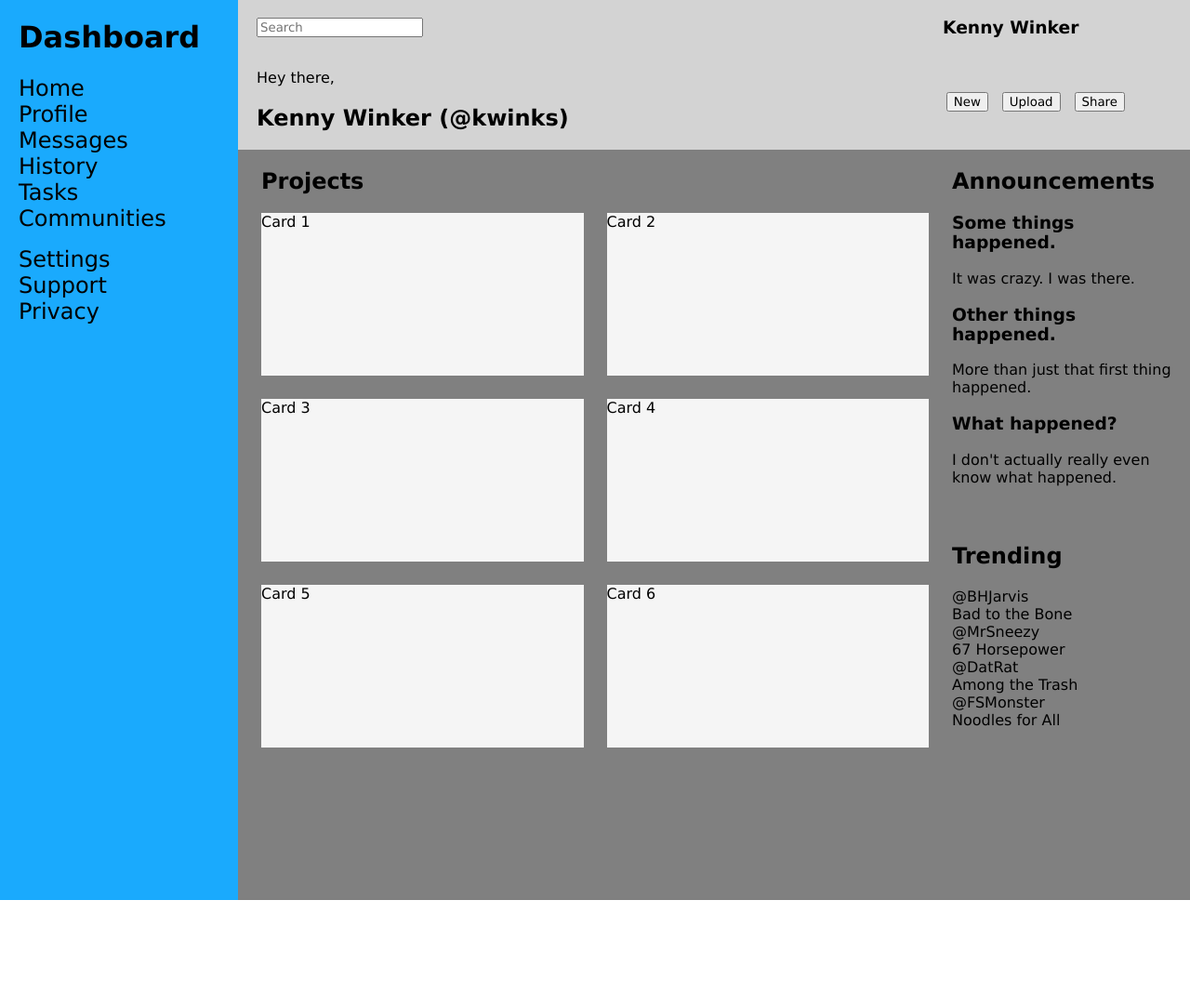
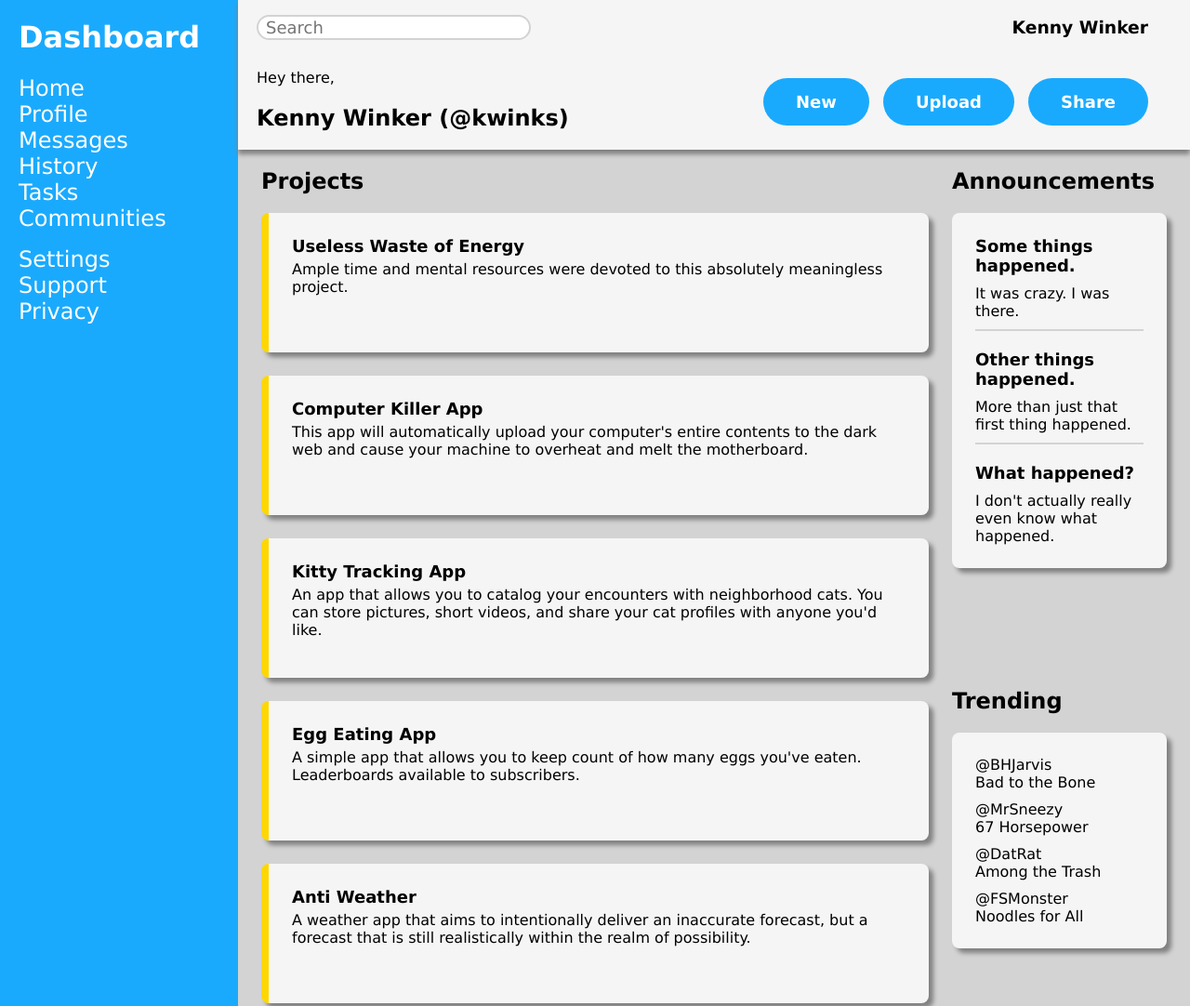
Before and after one commit to JoshMerhar/TOP-Admin-Dashboard, a plain HTML site: page index.html in a window 1280 px wide. Shown: the top 1082 px of the page at 93% size. Before the commit the page ends 968 px from the top, so only its background shows below. Drawn offline with Linux system fonts and the light colour scheme.

Commit message:
Add dummy content and much more extensive styling

```diff
--- a/index.html
+++ b/index.html
@@ -12,6 +12,7 @@
         <div class="header">
             <div class="header-row-one">
                 <div class="search">
+                    <div class="search-icon"></div>
                     <label for="search-bar"></label>
                     <input type="search" id="search-bar" name="search-bar" placeholder="Search">
                 </div>
@@ -78,12 +79,60 @@
             <div class="project-cards">
                 <h2>Projects</h2>
                 <div class="card-container">
-                    <div class="card">Card 1</div>
-                    <div class="card">Card 2</div>
-                    <div class="card">Card 3</div>
-                    <div class="card">Card 4</div>
-                    <div class="card">Card 5</div>
-                    <div class="card">Card 6</div>
+                    <div class="card">
+                        <div class="card-title">Useless Waste of Energy</div>
+                        <div class="card-content">Ample time and mental resources were devoted to this absolutely meaningless project.</div>
+                        <div class="card-icons">
+                            <div class="fav-icon"></div>
+                            <div class="view-icon"></div>
+                            <div class="fork-icon"></div>
+                        </div>
+                    </div>
+                    <div class="card">
+                        <div class="card-title">Computer Killer App</div>
+                        <div class="card-content">This app will automatically upload your computer's entire contents to the dark web and cause your machine to overheat and melt the motherboard.</div>
+                        <div class="card-icons">
+                            <div class="fav-icon"></div>
+                            <div class="view-icon"></div>
+                            <div class="fork-icon"></div>
+                        </div>
+                    </div>
+                    <div class="card">
+                        <div class="card-title">Kitty Tracking App</div>
+                        <div class="card-content">An app that allows you to catalog your encounters with neighborhood cats. You can store pictures, short videos, and share your cat profiles with anyone you'd like.</div>
+                        <div class="card-icons">
+                            <div class="fav-icon"></div>
+                            <div class="view-icon"></div>
+                            <div class="fork-icon"></div>
+                        </div>
+                    </div>
+                    <div class="card">
+                        <div class="card-title">Egg Eating App</div>
+                        <div class="card-content">A simple app that allows you to keep count of how many eggs you've eaten. Leaderboards available to subscribers.</div>
+                        <div class="card-icons">
+                            <div class="fav-icon"></div>
+                            <div class="view-icon"></div>
+                            <div class="fork-icon"></div>
+                        </div>
+                    </div>
+                    <div class="card">
+                        <div class="card-title">Anti Weather</div>
+                        <div class="card-content">A weather app that aims to intentionally deliver an inaccurate forecast, but a forecast that is still realistically within the realm of possibility.</div>
+                        <div class="card-icons">
+                            <div class="fav-icon"></div>
+                            <div class="view-icon"></div>
+                            <div class="fork-icon"></div>
+                        </div>
+                    </div>
+                    <div class="card">
+                        <div class="card-title">Blasphemy Anonymous</div>
+                        <div class="card-content">An app that helps connect blasphemous individuals with other blasphemous people who can talk about their blasphemous behavior in anonymity.</div>
+                        <div class="card-icons">
+                            <div class="fav-icon"></div>
+                            <div class="view-icon"></div>
+                            <div class="fork-icon"></div>
+                        </div>
+                    </div>
                 </div>
             </div>
             <div class="right-side">
@@ -91,38 +140,38 @@
                     <h2>Announcements</h2>
                     <div class="announcements">
                         <div class="announcement">
-                            <h3>Some things happened.</h3>
-                            <p>It was crazy. I was there.</p>
+                            <div class="announcement-title">Some things happened.</div>
+                            <div class="announcement-blurb">It was crazy. I was there.</div>
                         </div>
                         <div class="announcement">
-                            <h3>Other things happened.</h3>
-                            <p>More than just that first thing happened.</p>
+                            <div class="announcement-title">Other things happened.</div>
+                            <div class="announcement-blurb">More than just that first thing happened.</div>
                         </div>
                         <div class="announcement">
-                            <h3>What happened?</h3>
-                            <p>I don't actually really even know what happened.</p>
+                            <div class="announcement-title">What happened?</div>
+                            <div class="announcement-blurb">I don't actually really even know what happened.</div>
                         </div>
                     </div>
                 </div>
                 <div class="trending-container">
                     <h2>Trending</h2>
-                    <div class="tending">
-                        <div class="tending-item">
+                    <div class="trending">
+                        <div class="trending-item">
                             <div class="user-icon"></div>
                             <div class="user-handle">@BHJarvis</div>
                             <div class="user-tagline">Bad to the Bone</div>
                         </div>
-                        <div class="tending-item">
+                        <div class="trending-item">
                             <div class="user-icon"></div>
                             <div class="user-handle">@MrSneezy</div>
                             <div class="user-tagline">67 Horsepower</div>
                         </div>
-                        <div class="tending-item">
+                        <div class="trending-item">
                             <div class="user-icon"></div>
                             <div class="user-handle">@DatRat</div>
                             <div class="user-tagline">Among the Trash</div>
                         </div>
-                        <div class="tending-item">
+                        <div class="trending-item">
                             <div class="user-icon"></div>
                             <div class="user-handle">@FSMonster</div>
                             <div class="user-tagline">Noodles for All</div>
--- a/style.css
+++ b/style.css
@@ -3,7 +3,7 @@
     font-family:'Lucida Sans', 'Lucida Sans Regular', 'Lucida Grande', 'Lucida Sans Unicode', Geneva, Verdana, sans-serif;
 }
 
-body{
+body {
     margin: auto;
 }
 
@@ -11,69 +11,159 @@ body{
     display: grid;
     grid-template-columns: 1fr 4fr;
     grid-template-rows: 1fr 5fr;
-    background-color: grey;
+    height: 100vh;
 }
 
 .header {
     grid-column: 2 / 3;
-    background-color: lightgray;
+    position: relative;
+    background-color: whitesmoke;
     padding: 0 20px;
+    box-shadow: 0 5px 5px gray;
 }
 
-.header-row-one{
+.header-row-one {
     display: grid;
     grid-template-columns: 3fr 1fr;
     align-items: center;
 }
 
-.header-row-two{
+#search-bar {
+    width: 40%;
+    font-size: 18px;
+    border-radius: 25px;
+    padding-left: 8px;
+    border: 2px solid lightgrey;
+    outline: none;
+}
+
+#search-bar:hover {
+    border-color: grey;
+}
+
+#search-bar:focus {
+    border: 2px solid rgb(26, 170, 253);
+}
+
+.current-user-corner {
+    justify-self: right;
+    padding: 0 25px;
+}
+
+.header-row-two {
     display: grid;
     grid-template-columns: 1fr 1fr;
     align-items: center;
 }
 
-.header-buttons{
+.header-buttons {
     display: flex;
     justify-content: right;
-    margin-right: 50px;
+    padding-right: 25px;
     gap: 15px;
+}
+
+.header-buttons button {
+    font-size: 18px;
+    font-weight: bold;
+    padding: 15px 35px;
+    background-color: rgb(26, 170, 253);
+    color: white;
+    border-style: none;
+    border-radius: 50px;
+    transition: .1s;
+}
+
+.header-buttons button:hover {
+    transform: scale(1.05);
+    background-color: aqua;
 }
 
 .sidebar {
     grid-row: 1 / 3;
     background-color: rgb(26, 170, 253);
     padding: 0 20px;
+    height: 100%;
+    color: white;
 }
 
-.sidebar-links{
+.sidebar-links {
     display: grid;
-    grid-column-rows: 1fr 1fr;
+    grid-template-rows: 1fr 1fr;
     font-size: 24px;
     gap: 1rem;
 }
 
-.main-content{
+.main-content {
     display: grid;
     grid-template-columns: 3fr 1fr;
+    height: 100%;
+    background-color: lightgray;
 }
 
-.project-cards{
-    margin: 0 25px;
+.project-cards {
+    padding: 0 25px;
 }
 
-.card-container{
+.card-container {
     display: grid;
-    grid-template-columns: repeat(2, minmax(200px, 1fr));
-    grid-template-rows: repeat(3, minmax(175px, 1fr));
+    grid-template-columns: repeat(auto-fit, minmax(375px, 1fr));
+    grid-auto-rows: minmax(150px, 1fr);
     gap: 25px;
+    padding-bottom: 25px;
 }
 
-.card{
+.card {
+    display: flex;
+    flex-direction: column;
     background-color: whitesmoke;
+    border-radius: 8px;
+    padding: 25px;
+    gap: 5px;
+    border-left: 8px solid gold;
+    box-shadow: 5px 5px 5px gray;
 }
 
-.right-side{
+.card-title, .announcement-title {
+    font-size: 18px;
+    font-weight: bold;
+}
+
+.right-side {
     display: grid;
     grid-template-rows: 1fr 1fr;
-    padding-right: 10px;
+    padding-right: 25px;
 }
+
+.announcements {
+    display: grid;
+    grid-template-rows: 1fr 1fr auto;
+    background-color: whitesmoke;
+    align-items: center;
+    gap: 20px;
+    border-radius: 8px;
+    padding: 25px 25px 15px 25px;
+    box-shadow: 5px 5px 5px gray;
+}
+
+.announcement {
+    display: flex;
+    flex-direction: column;
+    gap: 10px;
+    padding-bottom: 10px;
+}
+
+.announcement:not(:last-child) {
+    border-bottom: 2px solid lightgray;
+}
+
+.trending {
+    display: grid;
+    grid-template-rows: 1fr 1fr 1fr auto;
+    background-color: whitesmoke;
+    align-items: center;
+    gap: 10px;
+    border-radius: 8px;
+    padding: 25px;
+    box-shadow: 5px 5px 5px gray;
+}
```
